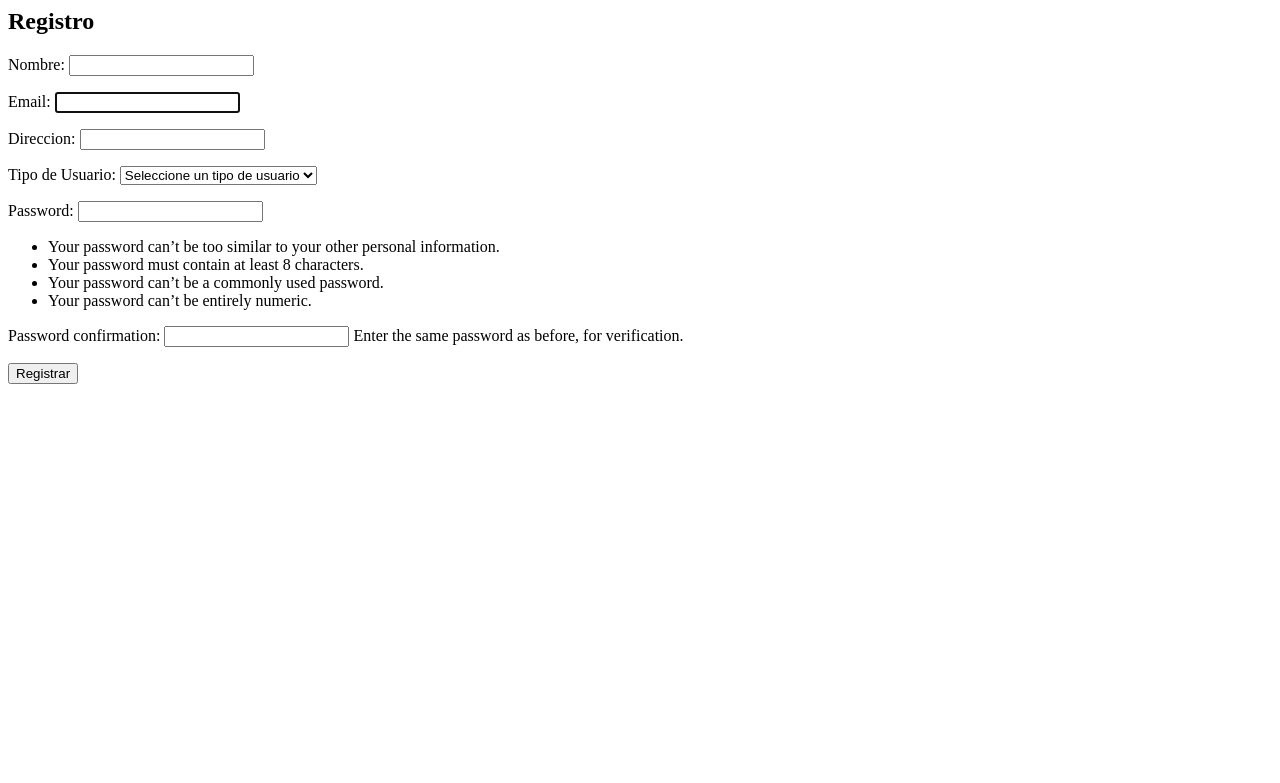
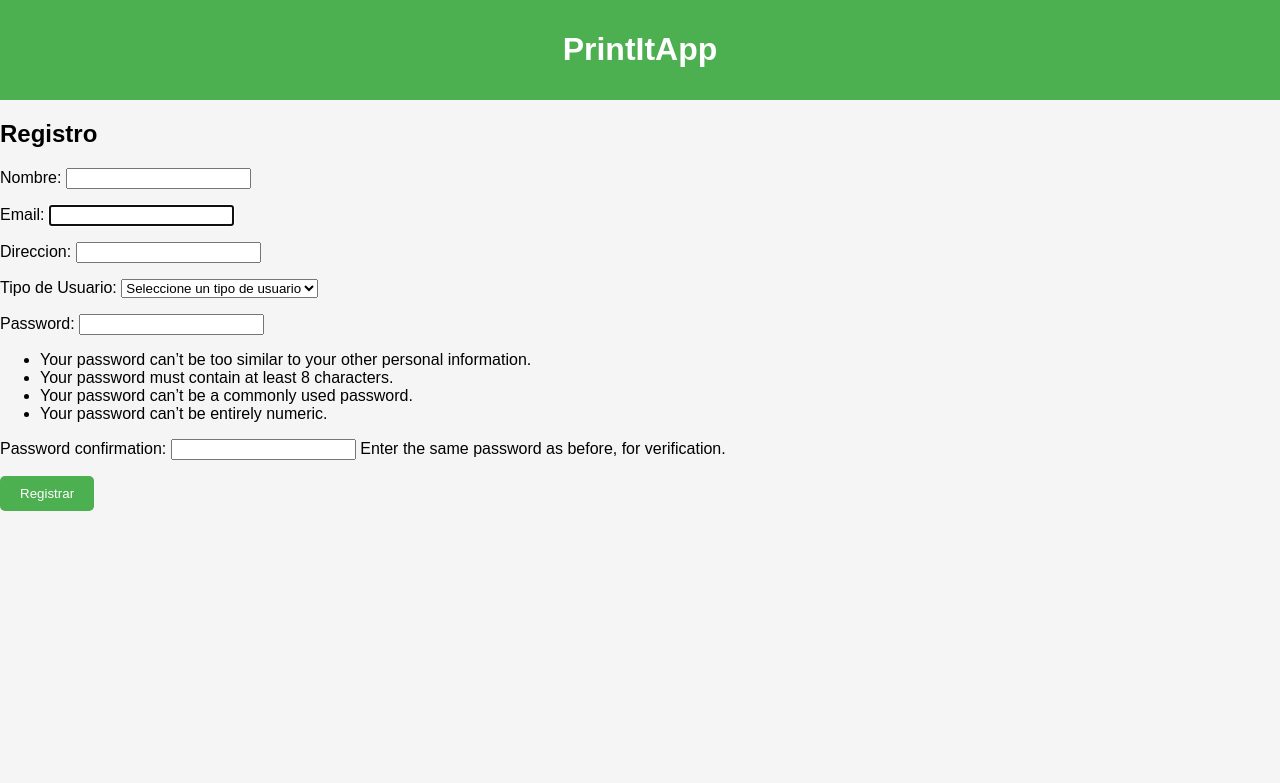
Before and after one commit to Hamtony/RyPC_PrintItApp, a Django app: page /registro/ in a window 1280 px wide. Shown: the top 783 px of the page. Run offline with Django 5.2, Linux system fonts and the light colour scheme; data that the repository does not hold is empty.

Commit message:
algo de front

```diff
--- a/PrintIt/settings.py
+++ b/PrintIt/settings.py
@@ -124,7 +124,8 @@ USE_TZ = True
 # Static files (CSS, JavaScript, Images)
 # https://docs.djangoproject.com/en/5.1/howto/static-files/
 
-STATIC_URL = 'static/'
+STATIC_URL = '/static/'  # URL para servir archivos estáticos
+STATICFILES_DIRS = [BASE_DIR / "static"]  # Directorio donde estarán tus archivos estáticos
 
 MEDIA_ROOT = os.path.join(BASE_DIR, 'media')
 MEDIA_URL = '/media/'
--- /dev/null
+++ b/static/css/styles.css
@@ -0,0 +1,27 @@
+/* static/css/styles.css */
+body {
+    font-family: Arial, sans-serif;
+    background-color: #f5f5f5;
+    margin: 0;
+    padding: 0;
+}
+
+header {
+    background-color: #4CAF50;
+    color: white;
+    padding: 10px 20px;
+    text-align: center;
+}
+
+button {
+    background-color: #4CAF50;
+    color: white;
+    padding: 10px 20px;
+    border: none;
+    border-radius: 5px;
+    cursor: pointer;
+}
+
+button:hover {
+    background-color: #45a049;
+}
--- a/templates/base.html
+++ b/templates/base.html
@@ -1,24 +1,18 @@
-<!-- templates/base.html -->
 <!DOCTYPE html>
 <html lang="en">
 <head>
     <meta charset="UTF-8">
     <meta name="viewport" content="width=device-width, initial-scale=1.0">
-    <title>PrintItApp</title>
+    <title>{% block title %}PrintItApp{% endblock %}</title>
+    {% load static %}
+    <link rel="stylesheet" href="{% static 'css/styles.css' %}">
 </head>
 <body>
     <header>
-        <nav>
-        </nav>
+        <h1>PrintItApp</h1>
     </header>
-
     <main>
-        {% block content %}
-        {% endblock %}
+        {% block content %}{% endblock %}
     </main>
-
-    <footer>
-        <p>© 2024 PrintItApp</p>
-    </footer>
 </body>
 </html>
--- a/templates/inicio.html
+++ b/templates/inicio.html
@@ -1,3 +1,6 @@
+{% extends "base.html" %}
+{% block content %}
 <h2>Bienvenido a la página de inicio</h2>
 <p>¡Bienvenido {{ user.nombre }}!</p>
 <a href="{% url 'solicitar_encargo' %}" class="btn btn-primary">Encargar nueva impresión</a>
+{% endblock %}
--- a/templates/login.html
+++ b/templates/login.html
@@ -1,6 +1,9 @@
+{% extends "base.html" %}
+{% block content %}
 <h2>Login</h2>
 <form method="post">
     {% csrf_token %}
     {{ form.as_p }}
     <button type="submit">Ingresar</button>
 </form>
+{% endblock %}
--- a/templates/registro.html
+++ b/templates/registro.html
@@ -1,6 +1,9 @@
+{% extends "base.html" %}
+{% block content %}
 <h2>Registro</h2>
 <form method="post">
     {% csrf_token %}
     {{ form.as_p }}
     <button type="submit">Registrar</button>
 </form>
+{% endblock %}
--- a/usuarios/models.py
+++ b/usuarios/models.py
@@ -56,6 +56,8 @@ class Materiales(models.Model):
     class Meta:
         managed = False
         db_table = 'Materiales'
+    def __str__(self):
+        return self.descripcion
 
 
 class Solicitudes(models.Model):
@@ -80,6 +82,8 @@ class TiposUsuarios(models.Model):
     class Meta:
         managed = False
         db_table = 'Tipos_Usuarios'
+    def __str__(self):
+        return self.descripcion
 
 
 class UsuarioManager(BaseUserManager):
```
